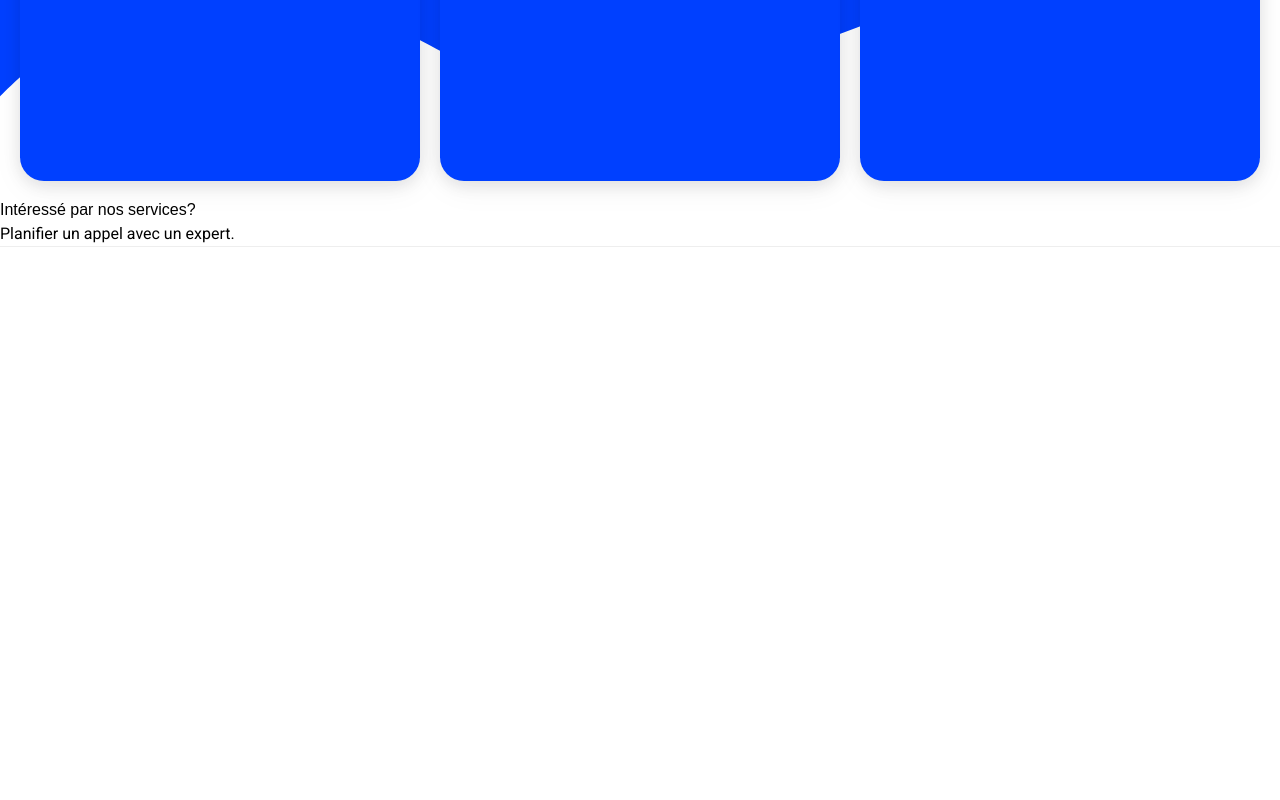
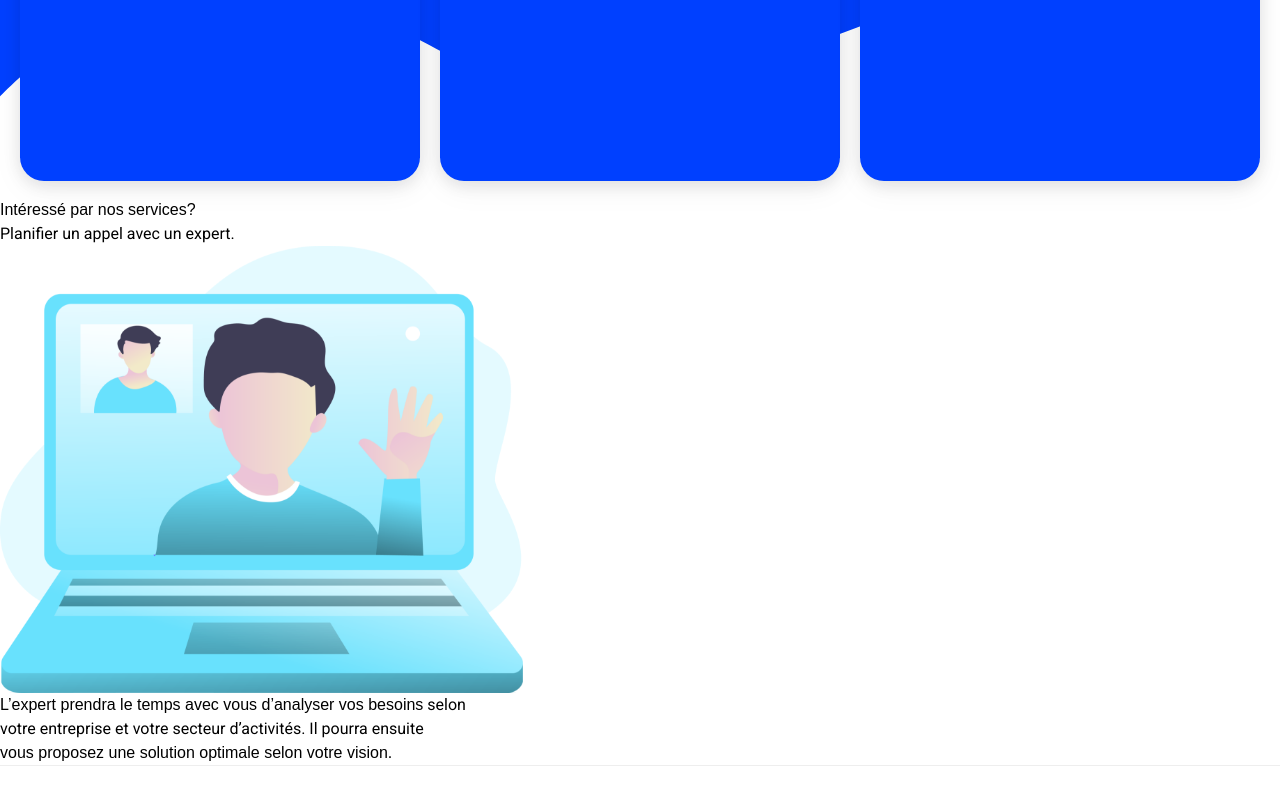
Before and after one commit to xmaelo/yessWeb, a React (Create React App) app: page / in a window 1280 px wide. Shown: the part 4415-5215 px from the top of the page. Before the commit the page ends 4710 px from the top, so only its background shows below. Built offline with nearby package versions, Linux system fonts and the light colour scheme.

Commit message:
jjj
section contact

```diff
--- a/src/pages/Home.js
+++ b/src/pages/Home.js
@@ -10,6 +10,7 @@ import StoryImg from './../assets/img/STORY.png'
 import Photo1 from './../assets/img/Photo1.png'
 import Photo2 from './../assets/img/Photo2.png'
 import Photo3 from './../assets/img/Photo3.png'
+import contactImg from './../assets/img/Contact.png'
 import './Home.css'
 import { AiFillForward } from 'react-icons/ai';
 import { AiFillBackward } from 'react-icons/ai';
@@ -145,7 +146,10 @@ export default function Home() {
 
         <h3 className="SecondContactTitle">Planifier un appel avec un expert.</h3>
         <div>
-
+        <img src={contactImg}/>
+        <p className="paragraphContact"><span>L’expert prendra le temps avec vous d’analyser vos besoins</span> selon<br/>
+        votre entreprise et votre secteur d’activités. Il pourra ensuite<br/>
+        <span>vous proposez une solution optimale selon votre vision.</span> </p>
         </div>
         </div>
     );
```
Also changed, not shown: src/assets/img/Contact.png (added).
